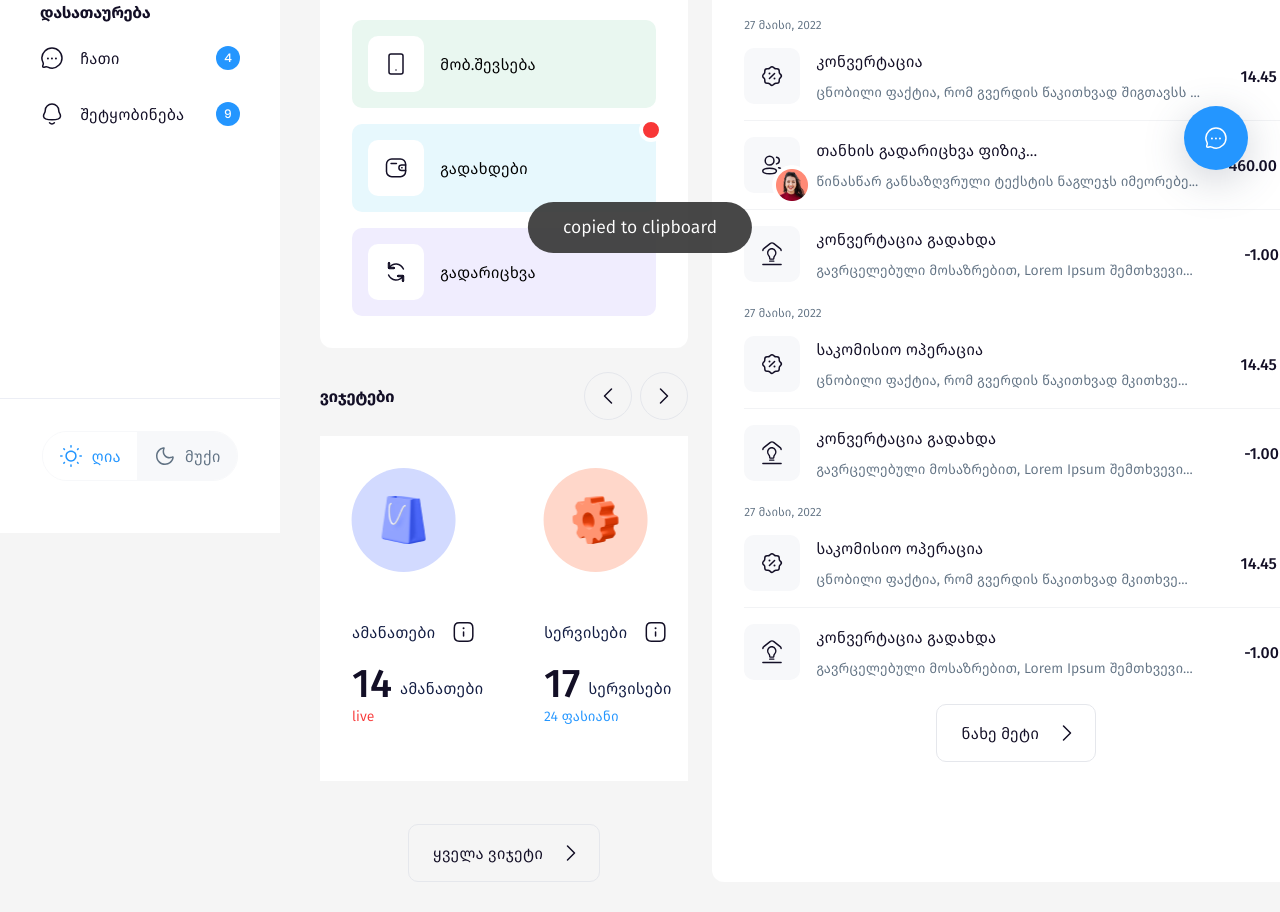
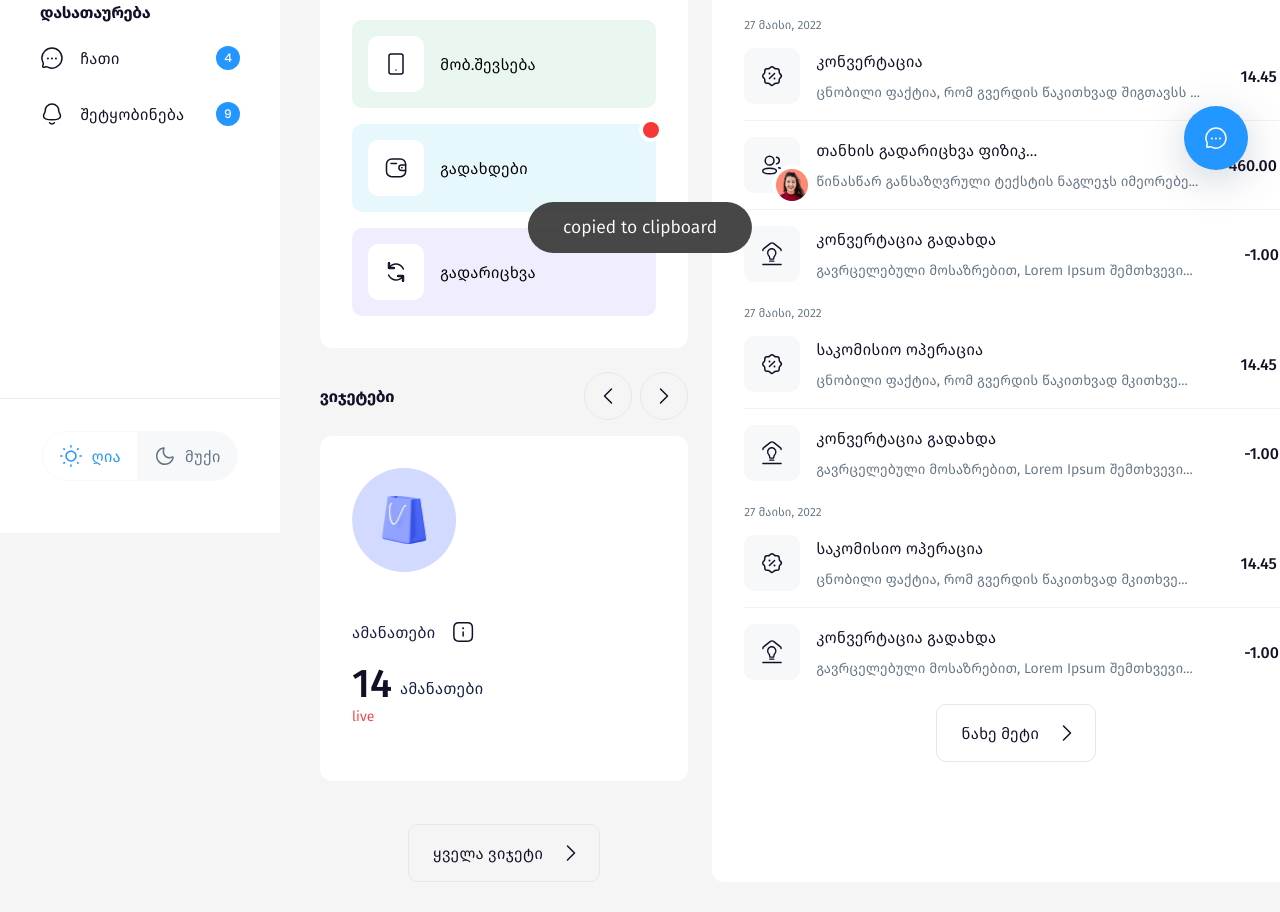
Before and after one commit to Giorgi824/MoneyMovers, a plain HTML site: page index.html in a window 1280 px wide. Shown: the part 598-1510 px from the top of the page. Drawn offline with Linux system fonts and the light colour scheme.

Commit message:
added responsive design to widget slider in css and main.js

```diff
--- a/css/main.scss/main.scss
+++ b/css/main.scss/main.scss
@@ -627,7 +627,8 @@
           background-color: var(--bg-container);
           padding: 32px 32px 56px 32px;
           border-radius: 12px;
-          min-width: 298px;
+          // min-width: 298px;
+          height: 100%;
           cursor: pointer;
           > span {
             width: 104px;
--- a/js/main.js
+++ b/js/main.js
@@ -87,13 +87,11 @@ window.addEventListener("DOMContentLoaded", () => {
     responsive: {
       0: {
         items: 1,
-        nav: false,
       },
-      768: {
+      1380: {
         items: 2,
-        nav: true,
       },
-      1440: {
+      1720: {
         items: 3,
       },
     },
```
Also changed, not shown: css/main.scss/main.css, 1 other file.
